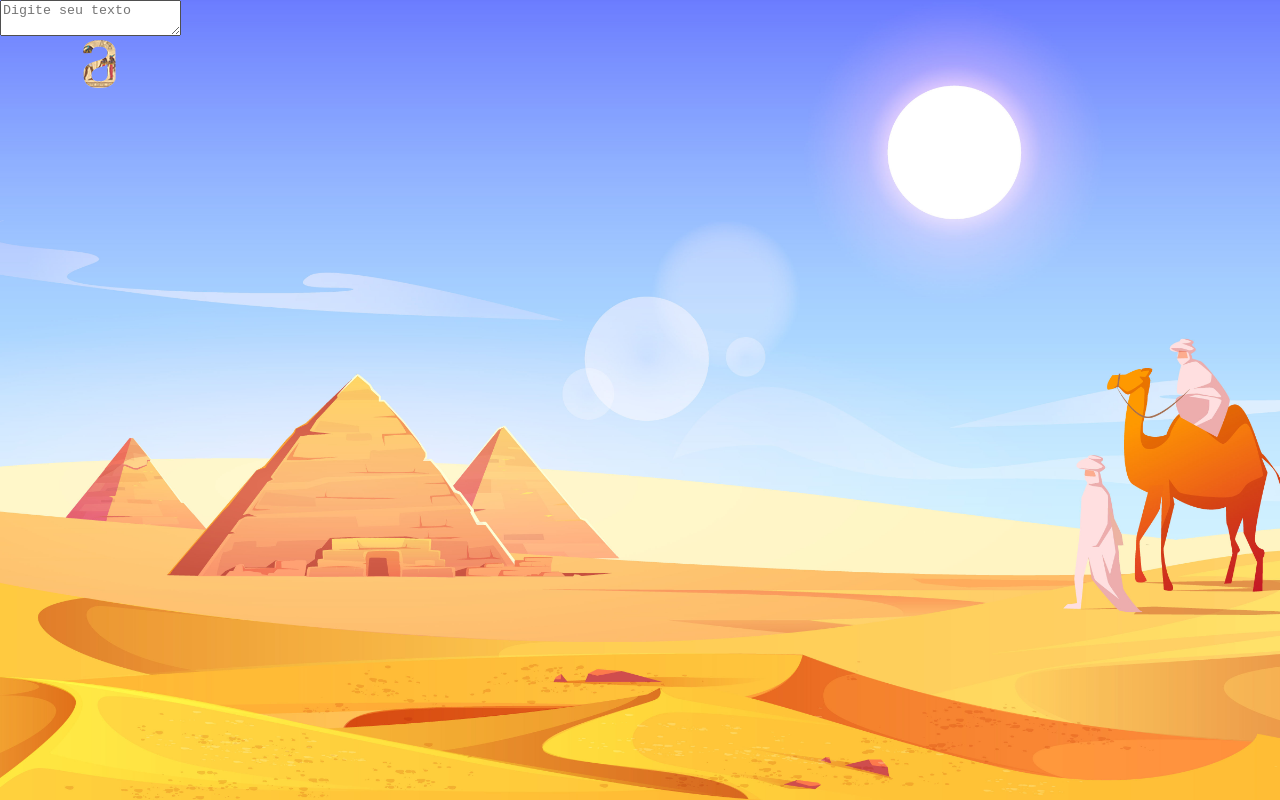
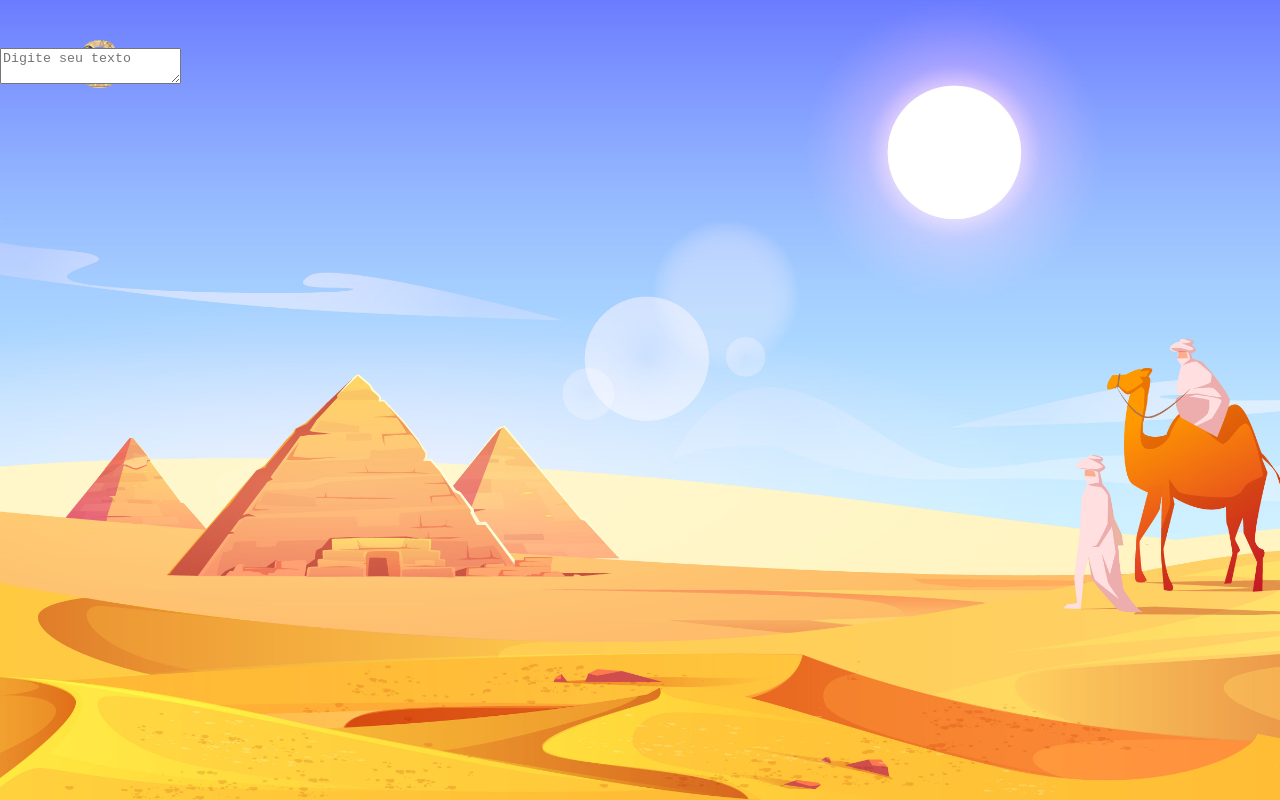
Before and after one commit to careiker/decodificador-V2, a plain HTML site: page epypt-mode.html in a window 1280 px wide. Drawn offline with Linux system fonts and the light colour scheme.

Commit message:
stylizing main

```diff
--- a/assets/style/egypt-mode.css
+++ b/assets/style/egypt-mode.css
@@ -17,3 +17,10 @@ a   {
     left: 40px;
     top: 40px;
 }
+main {
+    display: block;
+    position: absolute;
+    width: 100%;
+    height: 90%;
+    margin: 3rem 0;
+}
```
